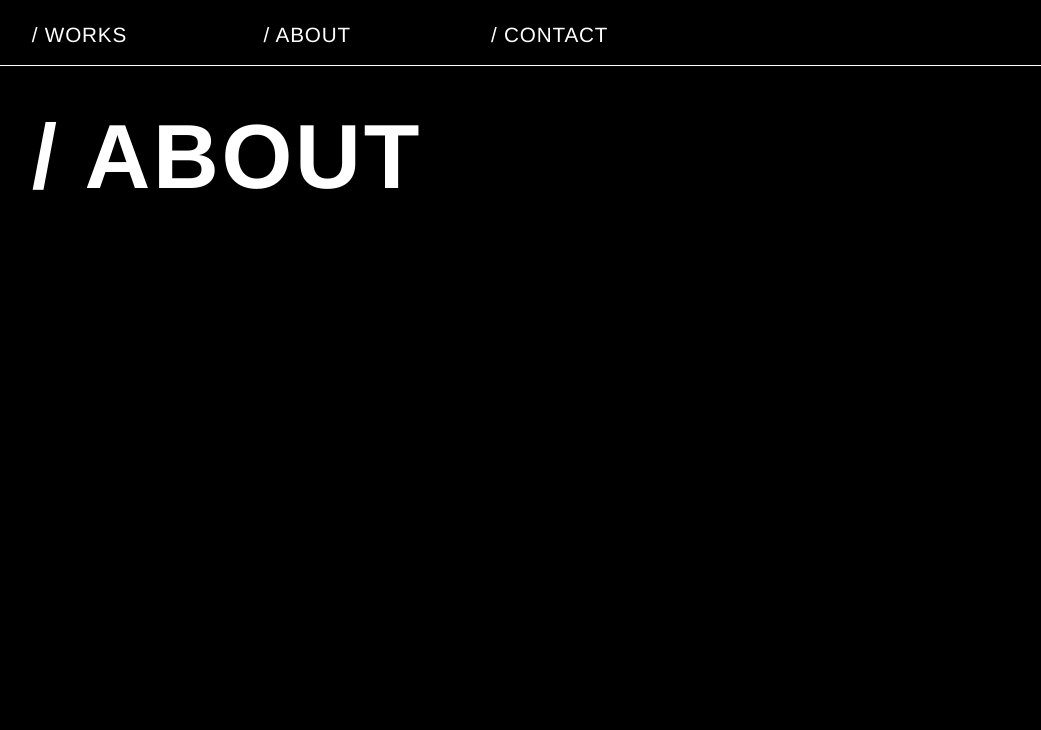
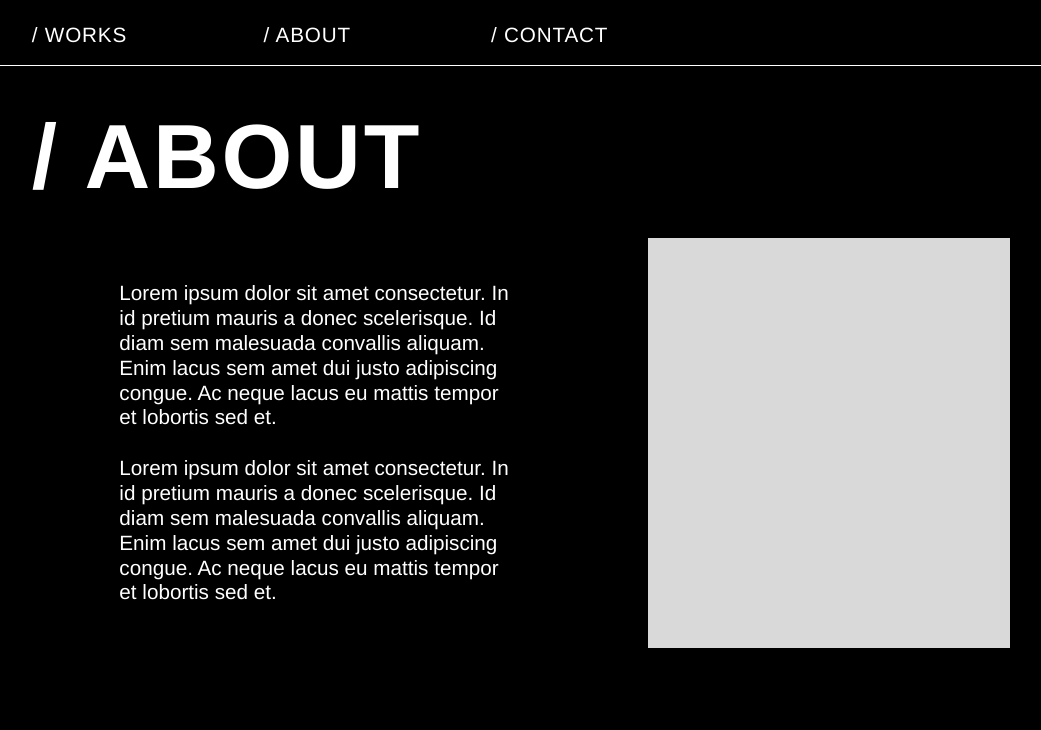
Before and after one commit to selmaodzackic/portfolio, a plain HTML site: page about.html in a window 1280 px wide. Shown: the whole page, without its empty margins (0-1041 px from the left). Drawn offline with Linux system fonts and the light colour scheme.

Commit message:
Steg 4: About med text och bild
Co-Authored-By: Claude Opus 5.5 <noreply@anthropic.com>

```diff
--- a/about.html
+++ b/about.html
@@ -21,6 +21,14 @@
 
   <main id="main">
     <h1 class="page-title">/ ABOUT</h1>
+
+    <div class="about">
+      <div class="about__text">
+        <p>Lorem ipsum dolor sit amet consectetur. In id pretium mauris a donec scelerisque. Id diam sem malesuada convallis aliquam. Enim lacus sem amet dui justo adipiscing congue. Ac neque lacus eu mattis tempor et lobortis sed et.</p>
+        <p>Lorem ipsum dolor sit amet consectetur. In id pretium mauris a donec scelerisque. Id diam sem malesuada convallis aliquam. Enim lacus sem amet dui justo adipiscing congue. Ac neque lacus eu mattis tempor et lobortis sed et.</p>
+      </div>
+      <div class="placeholder about__image"></div>
+    </div>
   </main>
 </body>
 </html>
--- a/css/style.css
+++ b/css/style.css
@@ -81,6 +81,10 @@
   --case-top:    clamp(294px, 292.058px + 0.5178vw, 302px); /* från fönstrets överkant */
   --arrow-size:  clamp(24px, 15.990px + 2.1359vw, 57px);
   --case-blur:   24px;   /* Figma: layer blur 35.5, avstämt visuellt */
+
+  /* About och Contact */
+  --about-top:    clamp(10px, 60.951px - 2.6537vw, 51px);   /* rubrik -> innehåll */
+  --about-pgap:   clamp(15px, 10.388px + 1.2298vw, 34px);   /* mellan stycken */
 
   /* Platshållare (Figma: vit/#b3b3b3 på mobil, #d9d9d9/#797777 på desktop) */
   --placeholder-list: #ffffff;
@@ -374,3 +378,49 @@ body:has(.case:popover-open) .works {
     transition: none;
   }
 }
+
+/* --- About (Figma: menu 4 / Frame 3) ----------------------------------------
+   Mobil: bild centrerad ovanför texten. Desktop: text till vänster,
+   bild till höger, vertikalt centrerade mot varandra. */
+.about {
+  display: flex;
+  flex-direction: column;
+  align-items: center;
+  gap: 39px;
+  padding: var(--about-top) var(--margin) var(--works-bottom);
+}
+
+.about__text {
+  display: flex;
+  flex-direction: column;
+  gap: var(--about-pgap);
+  width: 100%;
+  font-size: var(--body-font);
+}
+
+.about__image {
+  order: -1;
+  width: 215px;
+  height: 226px;
+  background-color: #d9d9d9;
+}
+
+@media (min-width: 768px) {
+  .about {
+    flex-direction: row;
+    gap: 10.521vw;                         /* 202 vid 1920 */
+    padding-left: 9.323vw;                 /* 179 vid 1920 */
+  }
+
+  .about__text {
+    width: max(30.781vw, 300px);           /* 591 vid 1920 */
+    flex-shrink: 0;
+  }
+
+  .about__image {
+    order: 0;
+    width: 28.281vw;                       /* 543 vid 1920 */
+    height: auto;
+    aspect-ratio: 543 / 615;
+  }
+}
```
Also changed, not shown: 1 other file.
